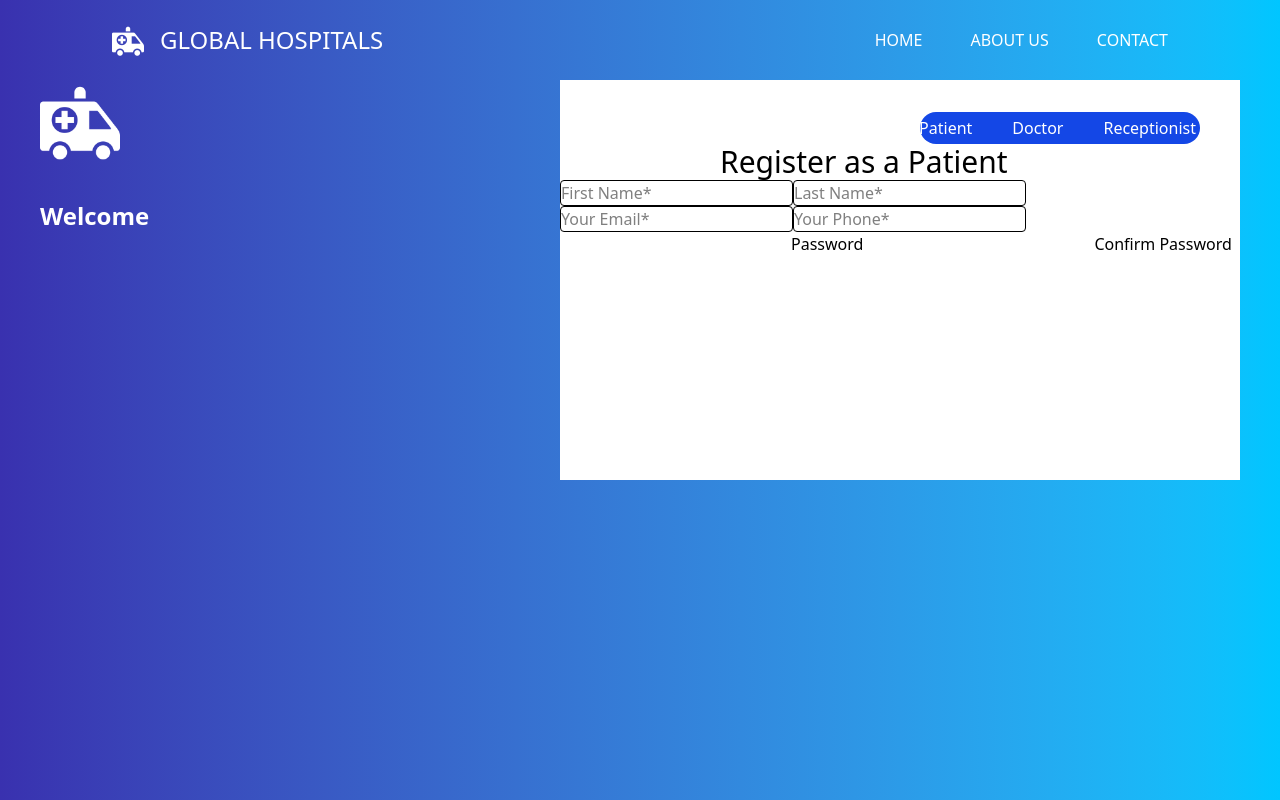
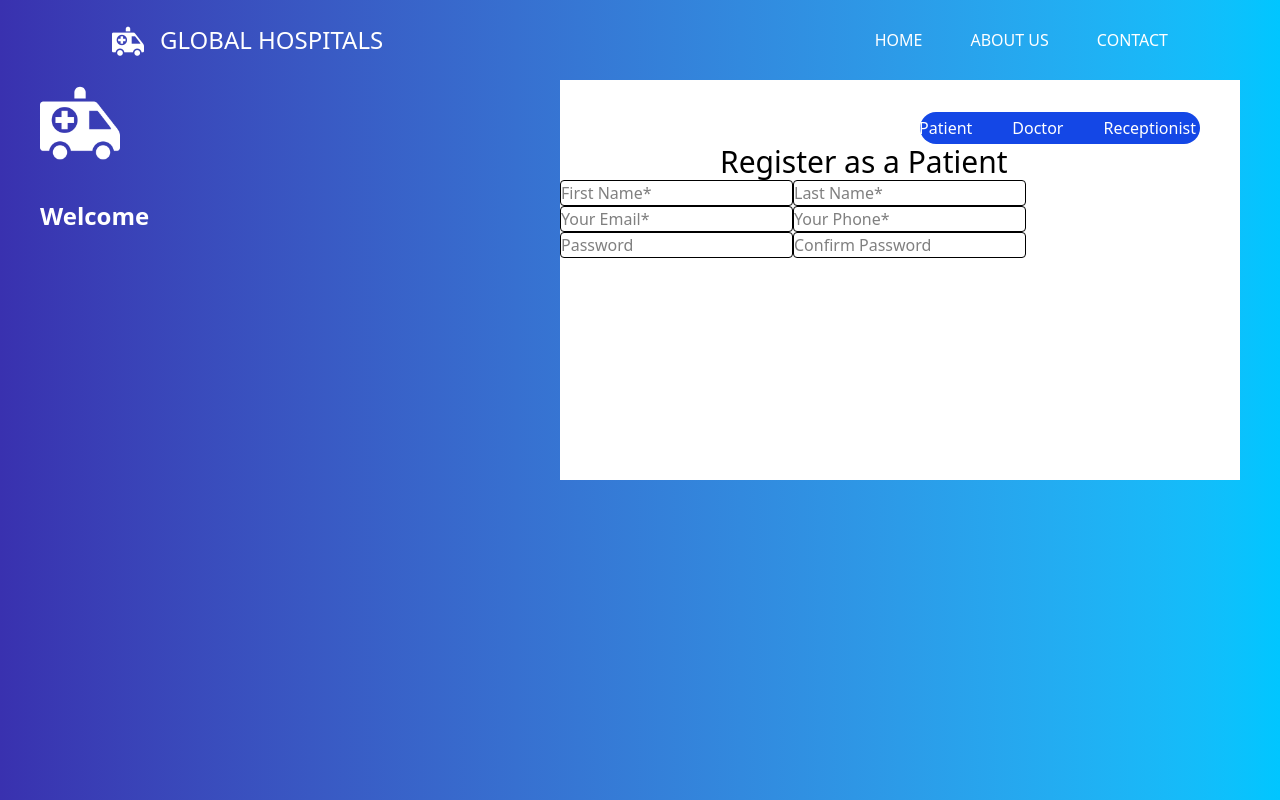
Before and after one commit to Minhalkh/Hospital-Management, a Next.js app: page / in a window 1280 px wide. Built offline with nearby package versions, Linux system fonts and the light colour scheme.

Commit message:
registration form completed

```diff
--- a/src/app/Components/registrationform.jsx
+++ b/src/app/Components/registrationform.jsx
@@ -15,7 +15,7 @@ function registrationform() {
           <h1>Receptionist</h1>
           </div>
           <div>
-            <form action="">
+            <form action="" className=''>
             <h2 className='ml-40 text-3xl'>Register as a Patient</h2>
             <input type="text"
             name='name'
@@ -33,8 +33,14 @@ function registrationform() {
             name=''
             placeholder='Your Phone*'
             className='rounded border' />
-            <input type="text" />Password
-            <input type="text" />Confirm Password
+            <input type="text"
+            name='Password'
+            placeholder='Password'
+            className='rounded border'/>
+            <input type="text"
+            name=''
+            placeholder='Confirm Password'
+            className='rounded border'/>
             </form>
           </div>
         </div>
```
